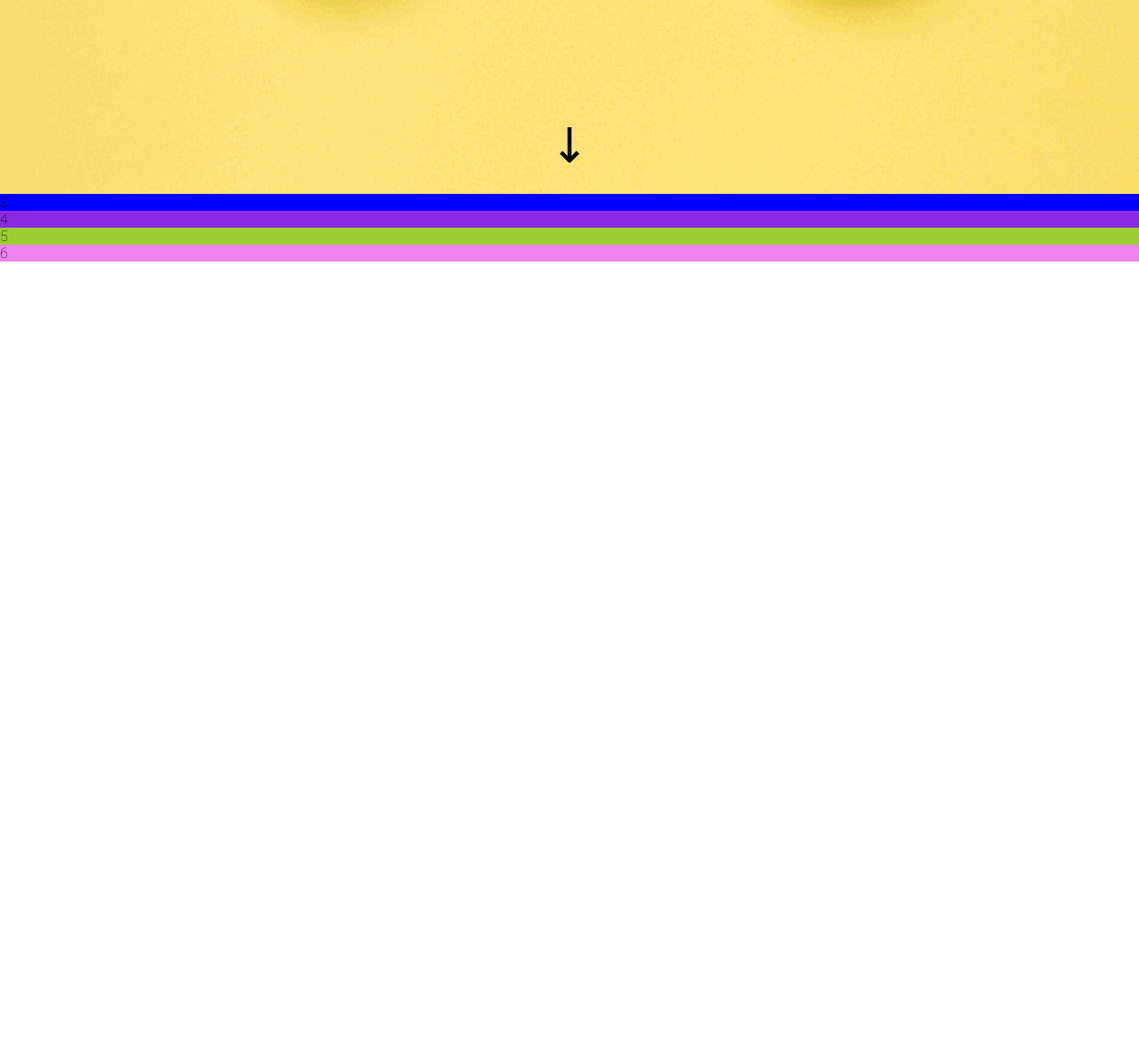
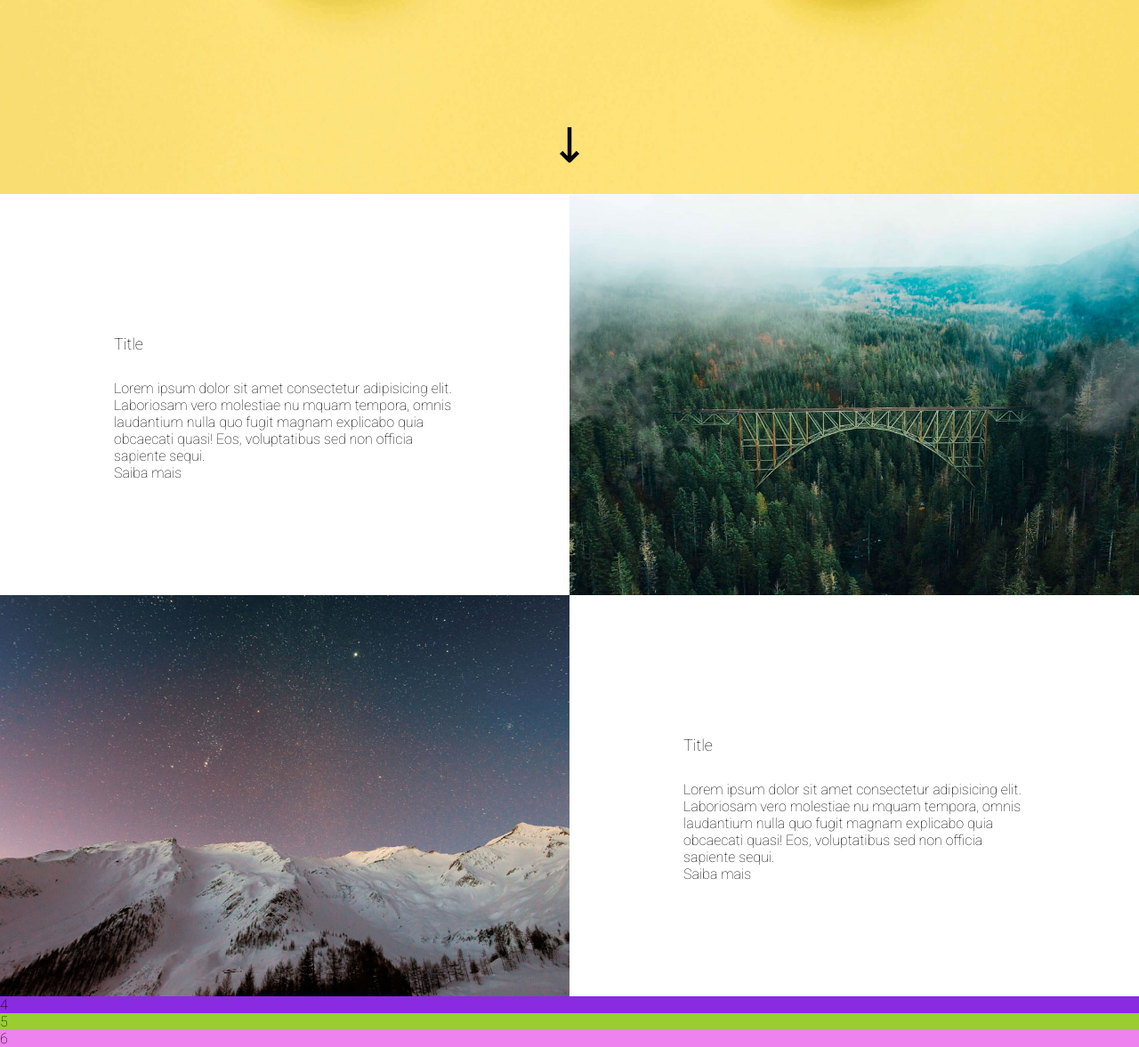
Before and after one commit to vmendesdev/landing-page-agencia, a plain HTML site: page index.html in a window 1280 px wide. Shown: the part 569-1746 px from the top of the page at 89% size. Before the commit the page ends 863 px from the top, so only its background shows below. Drawn offline with Linux system fonts and the light colour scheme.

Commit message:
style: criando a seção de sobre com grid

```diff
--- a/index.html
+++ b/index.html
@@ -49,7 +49,26 @@
       <h2>We make cool things</h2>
     </section>
 
-    <section class="about">3</section>
+    <section class="about">
+      <div class="item">
+        <h3>Title</h3>
+        <p>Lorem ipsum dolor sit amet consectetur adipisicing elit. Laboriosam vero molestiae nu
+          mquam tempora, omnis laudantium nulla quo fugit magnam explicabo quia obcaecati
+          quasi! Eos, voluptatibus sed non officia sapiente sequi.
+        </p>
+        <a href="" class="btn-know-more">Saiba mais</a>
+      </div>
+      <div class="image right"></div>
+      <div class="image left"></div>
+      <div class="item">
+        <h3>Title</h3>
+        <p>Lorem ipsum dolor sit amet consectetur adipisicing elit. Laboriosam vero molestiae nu
+          mquam tempora, omnis laudantium nulla quo fugit magnam explicabo quia obcaecati
+          quasi! Eos, voluptatibus sed non officia sapiente sequi.
+        </p>
+        <a href="" class="btn-know-more">Saiba mais</a>
+      </div>
+    </section>
 
     <section class="services">4</section>
 
--- a/src/css/style.css
+++ b/src/css/style.css
@@ -84,7 +84,59 @@ body{
     /* ABOUT */
 .about{
     grid-area: about;
-    background-color: blue;
+    display: grid;
+    grid-template-columns: 1fr 1fr;
+    background-color: #fff;
+    max-width: var(--max-width-size);
+    margin: 0 auto;
+}
+
+.about .item{
+    font-weight: 400;
+    padding: 20%;
+    display: flex;
+    flex-direction: column;
+    justify-content: center;
+    align-content: center;
+}
+
+.about .item h3{
+    font-size: 1.8rem;
+    margin: 30px 0;
+}
+
+.about .item .btn-know-more{
+    font-size: 1.6rem;
+    align-self: flex-start;
+}
+
+.about .item .btn-know-more:hover{
+    font-weight: 700;
+}
+
+.about .image{
+    height: 100%;
+    width: 100%;
+}
+
+.about .image.right{
+    background: url('../images/bridge.jpg') center center no-repeat;
+    background-size: cover;
+}
+
+.about .image.left{
+    background: url('../images/sky.jpg') center center no-repeat;
+    background-size: cover;
+}
+
+@media (max-width:425px){
+    .about .item{
+        text-align: center;
+    }
+    .about{
+        grid-template-columns: 1fr;
+        grid-template-rows: repeat(4, 1fr);
+    }
 }
 
     /* SERVICES */
```
